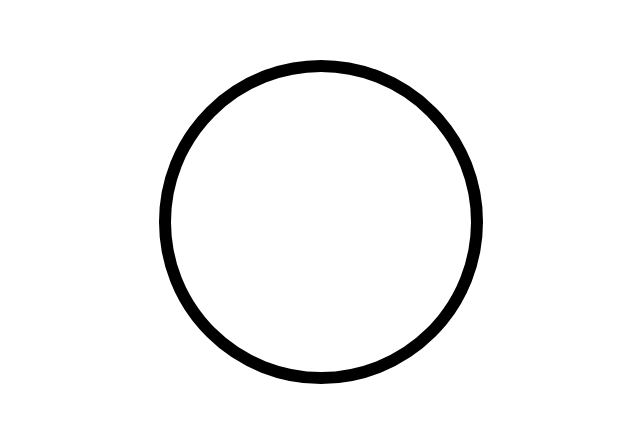
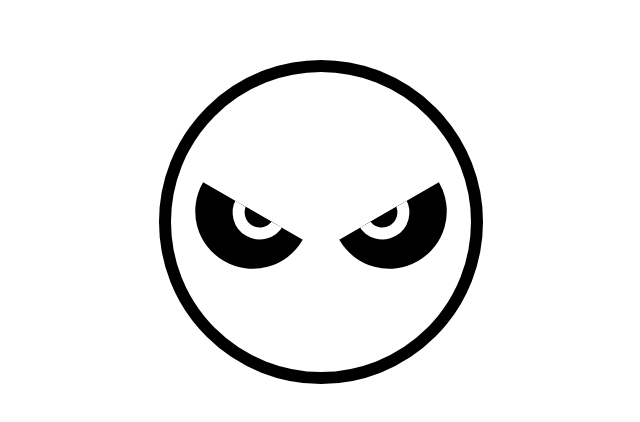
Before and after one commit to tod619/12_CSSDrawing_panda, a plain HTML site: page index.html in a window 1280 px wide. Shown: the part 186-608 px from the top of the page, without its empty margins (319-959 px from the left). Drawn offline with Linux system fonts and the light colour scheme.

Commit message:
Create eyes for panda face in style.css file

```diff
--- a/style.css
+++ b/style.css
@@ -14,3 +14,49 @@ body {
     border: 12px solid #000;
     position: relative;
 }
+
+.eye-left {
+    position: absolute;
+    top: 45%;
+    left: 10px;
+    width: 115px;
+    height: 58px;
+    background-color: #000;
+    border-radius: 0 0 115px 115px;
+    overflow: hidden;
+    transform: rotate(30deg);
+}
+
+.left-ball {
+    position: absolute;
+    top: -50%;
+    left: 32%;
+    width: 30px;
+    height: 30px;
+    background-color: #000;
+    border: 12px solid #fff;
+    border-radius: 50%;
+}
+
+.eye-right {
+    position: absolute;
+    top: 45%;
+    right: 10px;
+    width: 115px;
+    height: 58px;
+    background-color: #000;
+    border-radius: 0 0 115px 115px;
+    overflow: hidden;
+    transform: rotate(-30deg);
+}
+
+.right-ball {
+    position: absolute;
+    top: -50%;
+    right: 32%;
+    width: 30px;
+    height: 30px;
+    background-color: #000;
+    border: 12px solid #fff;
+    border-radius: 50%;
+}
```
